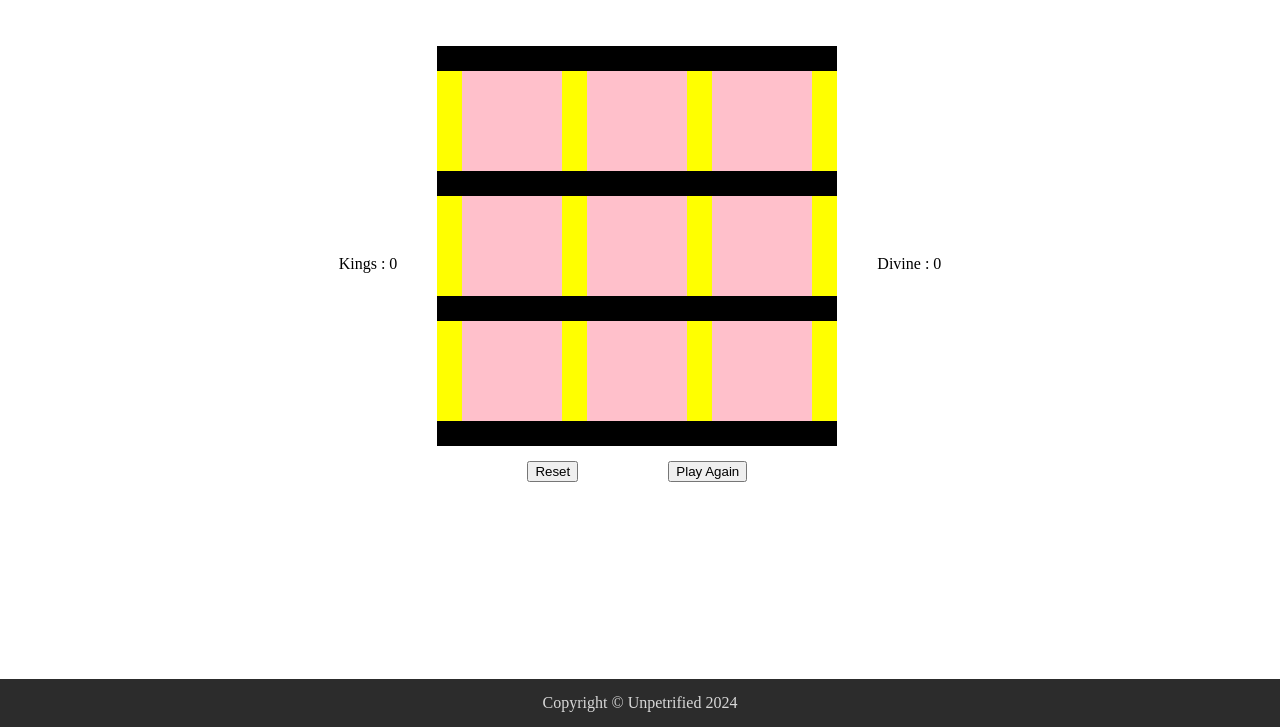
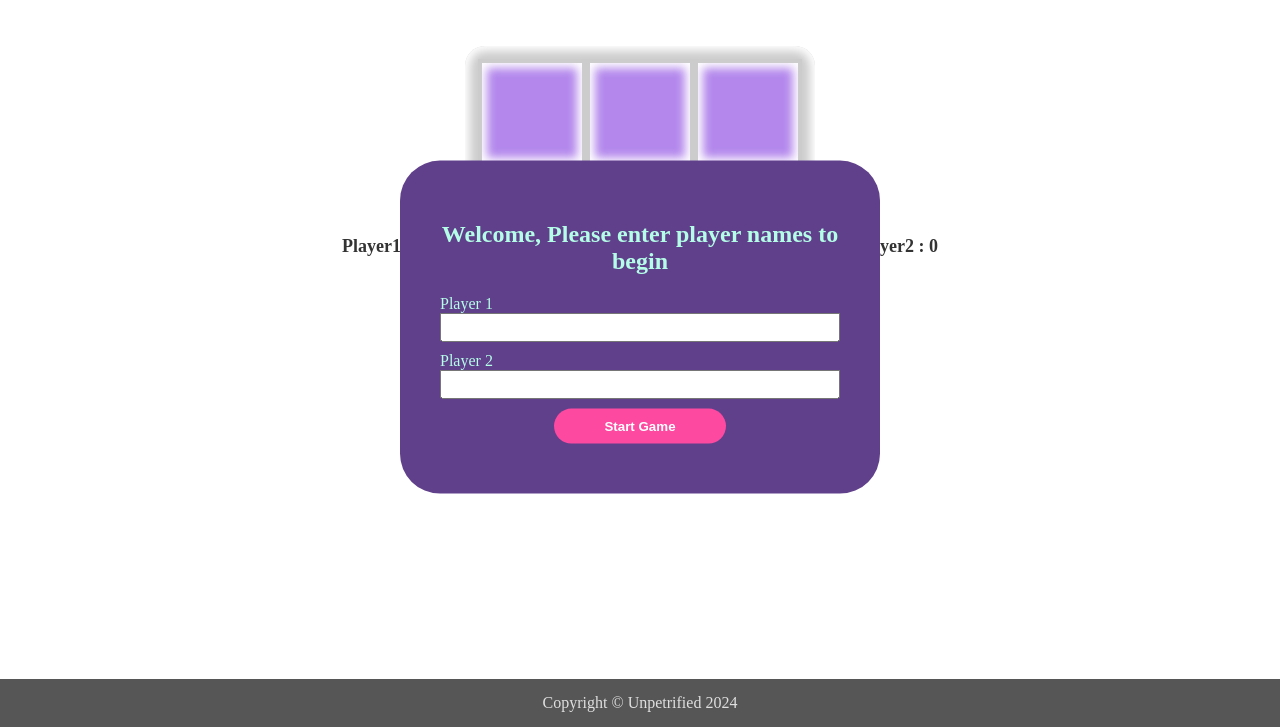
Before and after one commit to Unpetrified/tic-tac-toe, a plain HTML site: page index.html in a window 1280 px wide. Shown: the part 73-800 px from the top of the page. Drawn offline with Linux system fonts and the light colour scheme.

Commit message:
Updated the games design

```diff
--- a/index.html
+++ b/index.html
@@ -8,20 +8,17 @@
     <script src="./script.js" defer></script>
 </head>
 <body>
+    <div class="game">
         <h1>
             Tic Tac Toe
         </h1>
-
         <h4 class="winner">
             Player 2 wins
         </h4>
-
         <section class="board-score">
-
-        <div class="score player-one">
-            player 1 : 0
+            <div class="score">
+                Player 1 : 0
             </div>
-
             <div class="board-buttons">
                 <div class="board">
                     <div class="row" data-row="0">
@@ -40,18 +37,27 @@
                         <div class="cell" data-col="2"></div>
                     </div>
                 </div>
-
                 <div class="buttons">
                     <button class="reset-btn">Reset</button>
                     <button class="play-again-btn">Play Again</button>
                 </div>
             </div>
-
-        <div class="score player-two">
+            <div class="score">
                 Player 2 : 0
             </div>
         </section>
+        <footer>Copyright © Unpetrified 2024</footer>
+    </div>
 
-    <footer>Copyright © Unpetrified 2024</footer>
+    <form action="">
+        <h2>Welcome, Please enter player names to begin</h2>
+        <label for="player-one">Player 1</label>
+        <input type="text" name="player-one" id="player-one" required>
+
+        <label for="player-two">Player 2</label>
+        <input type="text" name="player-two" id="player-two" required>
+
+        <input type="submit" value="Start Game">
+    </form>
 </body>
 </html>
--- a/script.js
+++ b/script.js
@@ -2,6 +2,10 @@ function Player(name, marker) {
     this.name = name;
     this.marker = marker;
     this.score = 0;
+
+    this.setName = function (newName) {
+        this.name = newName;
+    }
 }
 
 // Define the increaseScore method on the prototype of Player
@@ -9,11 +13,31 @@ Player.prototype.increaseScore = function() {
     this.score++;
 };
 
-let player1 = new Player("Kings", "X"),
-    player2 = new Player("Divine", "O"),
+Player.prototype.resetScore = function() {
+    this.score = 0;
+};
+
+let player1 = new Player("Player1", "X"),
+    player2 = new Player("Player2", "O"),
+    turn = player1,
     cells = document.querySelectorAll(".cell"),
     score_board = document.querySelectorAll(".score"),
-    turn = player1;
+    reset_btn = document.querySelector(".reset-btn"),
+    play_again_btn = document.querySelector(".play-again-btn"),
+    form = document.querySelector("form");
+
+
+form.addEventListener("submit", (e) => {
+    e.preventDefault();
+
+    player1.setName(form.elements["player-one"].value);
+    player2.setName(form.elements["player-two"].value);
+
+    updateScore();
+
+    form.classList.add("hide");
+    document.querySelector(".game").style.all = "unset";
+})
 
 updateScore()
 
@@ -26,6 +50,17 @@ cells.forEach(cell => {
 
         gameBoard.placeMarker(turn.marker, row, col, ui_cell);
     })
+});
+
+reset_btn.addEventListener("click", () => {
+    player1.resetScore();
+    player2.resetScore();
+    gameBoard.playAgain();
+    updateScore();
+});
+
+play_again_btn.addEventListener("click", () => {
+    gameBoard.playAgain();
 })
 
 const gameBoard = (function () {
@@ -54,17 +89,14 @@ const gameBoard = (function () {
             if (!GameBoard[0].includes("") && GameBoard[0][0] === GameBoard[0][1] && GameBoard[0][1] === GameBoard[0][2]) {
 
                 winner = turn;
-                console.log("first row win");
 
             } else if (!GameBoard[1].includes("") && GameBoard[1][1] === GameBoard[1][2] && GameBoard[1][0] === GameBoard[1][1]) {
 
                 winner = turn;
-                console.log("second row win");
 
             } else if (!GameBoard[2].includes("") && GameBoard[2][1] === GameBoard[2][2] && GameBoard[2][0] === GameBoard[2][1]) {
 
                 winner = turn;
-                console.log("third row win");
 
             }
 
@@ -72,17 +104,14 @@ const gameBoard = (function () {
             if (GameBoard[0][0]!=="" && GameBoard[0][0] === GameBoard[1][0] && GameBoard[0][0] === GameBoard[2][0]) {
 
                 winner = turn;
-                console.log("first col win");
 
             } else if (GameBoard[0][1]!=="" && GameBoard[0][1] === GameBoard[1][1] && GameBoard[0][1] === GameBoard[2][1]) {
 
                 winner = turn;
-                console.log("second col win");
 
             } else if (GameBoard[0][2]!=="" && GameBoard[0][2] === GameBoard[1][2] && GameBoard[0][2] === GameBoard[2][2]) {
 
                 winner = turn;
-                console.log("third col win");
 
             }
 
@@ -90,39 +119,57 @@ const gameBoard = (function () {
             if (GameBoard[1][1]!=="" && GameBoard[0][0] === GameBoard[1][1] && GameBoard[0][0] === GameBoard[2][2]) {
 
                 winner = turn;
-                console.log("diagonal win");
 
             } else if (GameBoard[1][1]!=="" && GameBoard[0][2] === GameBoard[1][1] && GameBoard[1][1] === GameBoard[2][0]) {
 
                 winner = turn;
-                console.log("diagonal win");
 
             }
 
             // check for tie
-            if (!GameBoard[0].includes("") && !GameBoard[1].includes("") && !GameBoard[2].includes("")) winner = "Tie"
+            if (!GameBoard[0].includes("") && !GameBoard[1].includes("") && !GameBoard[2].includes("") && !winner) winner = "Tie"
 
+            // display winner info of tie
             if (winner) {
-
 
                 winner_display.style.color = "black";
 
-                winner === "Tie" ? winner_display.textContent = "Tie" : winner_display.textContent = `${turn.name} Wins`;
+                if (Object.getPrototypeOf(winner) === Player.prototype) {
+
+                    winner_display.textContent = `${turn.name} Wins`;
+                    turn.increaseScore();
+                    updateScore();
+
+                } else {
+                    winner_display.textContent = "Tie";
+                }
 
                 document.querySelector(".board").style.pointerEvents = "none";
 
-                turn.increaseScore();
-                updateScore();
-
-            };
-
+            }
         })();
 
         // rotate the turns
         turn === player1 ? turn = player2 : turn = player1;
     }
 
-    return {placeMarker}
+    function playAgain() {
+        for (let i = 0; i < GameBoard.length; i++) {
+            for (let j = 0; j < GameBoard[i].length; j++) {
+                GameBoard[i].splice(j, 1, "");
+            }
+        }
+
+        cells.forEach(cell => {
+            cell.textContent = "";
+        })
+
+        turn = player1;
+        document.querySelector(".board").style.pointerEvents = "all";
+        document.querySelector(".winner").style.color = "white";
+    }
+
+    return {placeMarker, playAgain}
 
 })();
 
--- a/style.css
+++ b/style.css
@@ -1,5 +1,60 @@
 body {
     margin: 0;
+}
+
+form {
+    position: absolute;
+    top: 50%;
+    left: 50%;
+    transform: translate(-50%, -50%);
+    display: flex;
+    flex-direction: column;
+    width: 400px;
+    padding: 40px;
+    background-color: #603F8B;
+    color: #B4FEE7;
+    border-radius: 40px;
+    transition: 200ms ease-in-out;
+}
+
+.hide {
+    transform: scale(0.2);
+    opacity: 0;
+}
+
+.game {
+    opacity: 0.8;
+    pointer-events: none;
+}
+
+h2 {
+    text-align: center;
+}
+
+input {
+    margin-bottom: 10px;
+    padding: 5px 0;
+}
+
+input:focus {
+    border: none;
+}
+
+input[type="submit"],
+button {
+    background-color: #FD49A0;
+    border: none;
+    border-radius: 40px;
+    align-self: center;
+    padding: 10px 50px;
+    color: white;
+    font-weight: bolder;
+    transition: 100ms ease-in-out;
+}
+
+input[type="submit"]:hover,
+button:hover {
+    transform: scale(1.1);
 }
 
 h1 {
@@ -20,37 +75,50 @@ h4 {
     margin: 0 10%;
 }
 
+.score {
+    font-size: large;
+    font-weight: bold;
+    text-transform: capitalize;
+}
+
 .board-buttons {
-    width: 400px;
+    width: 350px;
 }
 
 .board {
     display: flex;
     flex-direction: column;
     width: 100%;
-    height: 400px;
-    justify-content: space-evenly;
+    height: 350px;
+    justify-content: center;
     align-items: center;
-    background-color: black;
+    background-color: silver;
+    border-radius: 20px;
+    box-shadow: inset 0 0 10px 5px rgb(255, 255, 255);
 }
 
 .row {
-    background-color: yellow;
     width: 100%;
     display: flex;
     flex-direction: row;
-    justify-content: space-between;
+    justify-content: center;
     align-items: center;
-    justify-content: space-evenly;
 }
 
 .cell {
     width: 100px;
     height: 100px;
-    background-color: pink;
+    background-color: #A16AE8;
     display: flex;
     align-items: center;
     justify-content: center;
+    border: 4px solid silver;
+    box-shadow: 0 0 10px 5px rgb(255, 255, 255);
+    box-shadow: inset 0 0 10px 5px rgb(255, 255, 255);
+    border-radius: -4px;
+    color: white;
+    font-size: large;
+    font-weight: bolder;
 }
 
 .buttons {
```
Lines whose indentation alone changed are shown as unchanged.
